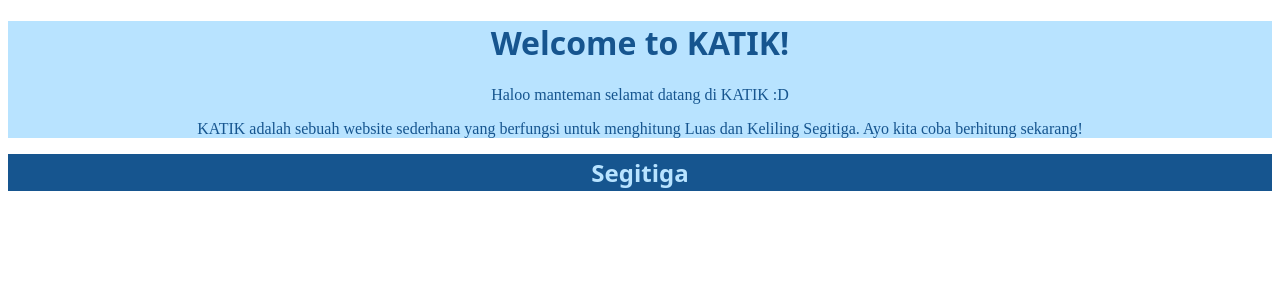
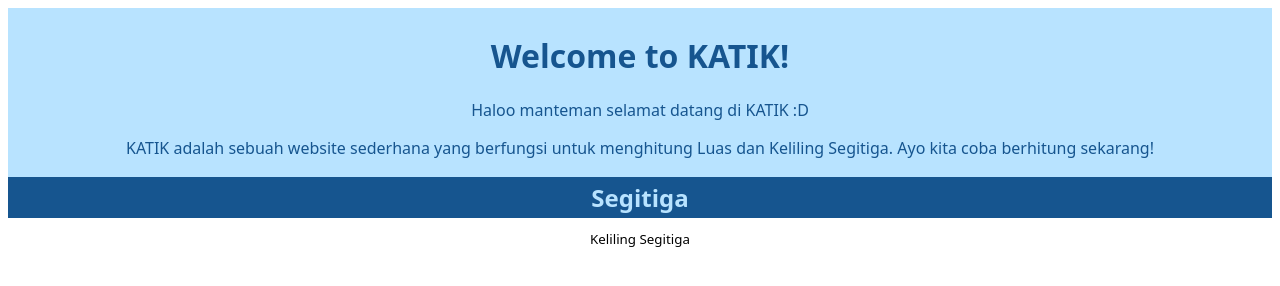
Before and after one commit to revou-fundamental-course/13-may-24-Lifenlin, a plain HTML site: page index.html in a window 1280 px wide. Drawn offline with Linux system fonts and the light colour scheme.

Commit message:
third commit

```diff
--- a/css/style.css
+++ b/css/style.css
@@ -8,7 +8,7 @@
 }
 
 .section-content>h2{
-    margin: 0;
+    margin: 2px;
     font-family: system-ui;
 }
 
@@ -16,6 +16,9 @@
     text-align: center;
     background: #b8e3ff;
     color: #16558f;
+    font-family: system-ui;
+    padding-top: 5px;
+    padding-bottom: 2px;
 }
 
 .header-content>h1{
@@ -24,4 +27,17 @@
 
 .header-content>p{
     font-family: system-ui;
+    text-align: center;
+    background: #b8e3ff;
+    color: #16558f;
+    font-family: system-ui;
 }
+
+#keliling {
+    padding-top: 12px;
+    padding-bottom: 12px;
+    width: 100%;
+    font-family: system-ui;
+    background: white;
+    border: 0px;
+}
--- a/index.html
+++ b/index.html
@@ -1,5 +1,5 @@
 <!DOCTYPE html>
-<html lang="en">
+<html>
 <head>
     <meta charset="UTF-8">
     <meta name="viewport" content="width=device-width, initial-scale=1.0">
@@ -23,6 +23,8 @@
         <div class="section-content">
             <h2> Segitiga </h2>
         </div>
+
+        <button type="button" id="keliling">Keliling Segitiga</button>
     </section>
 </body>
 </html>
```
